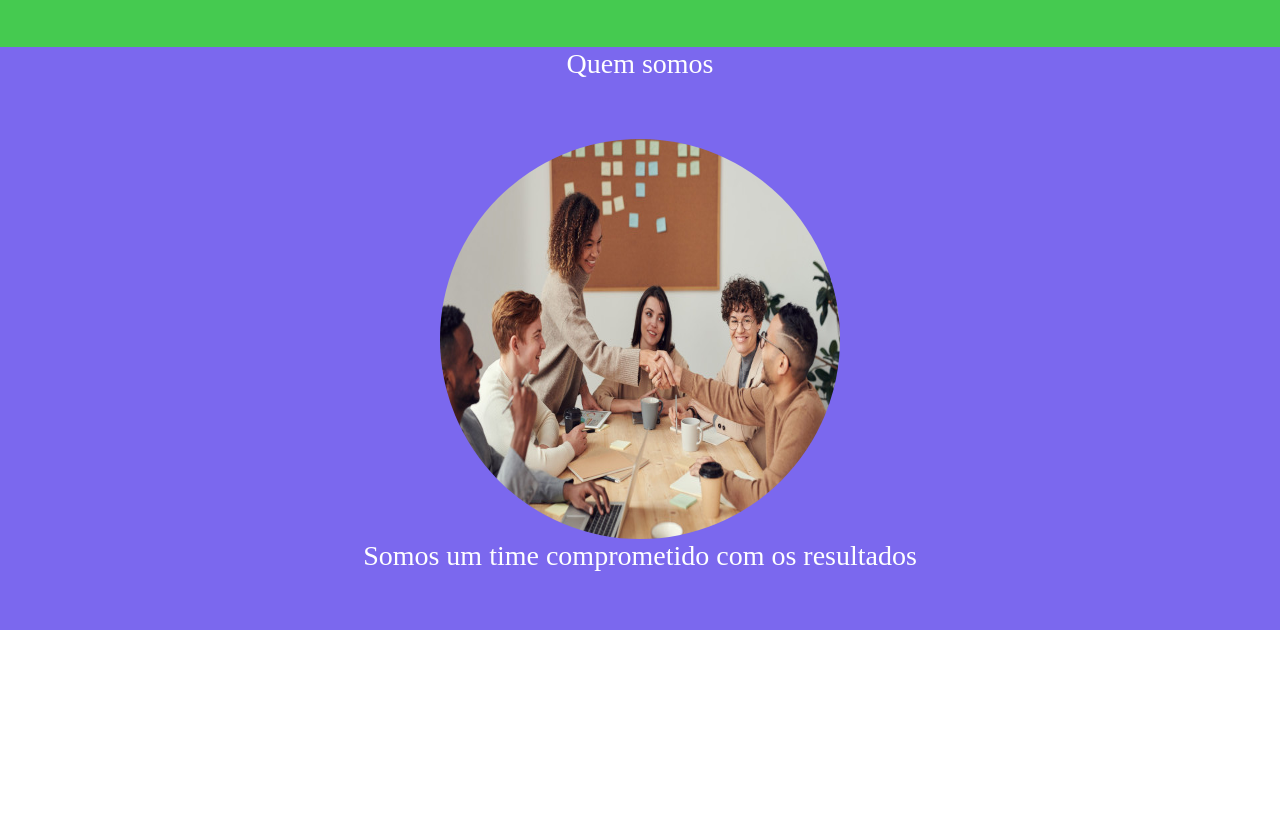
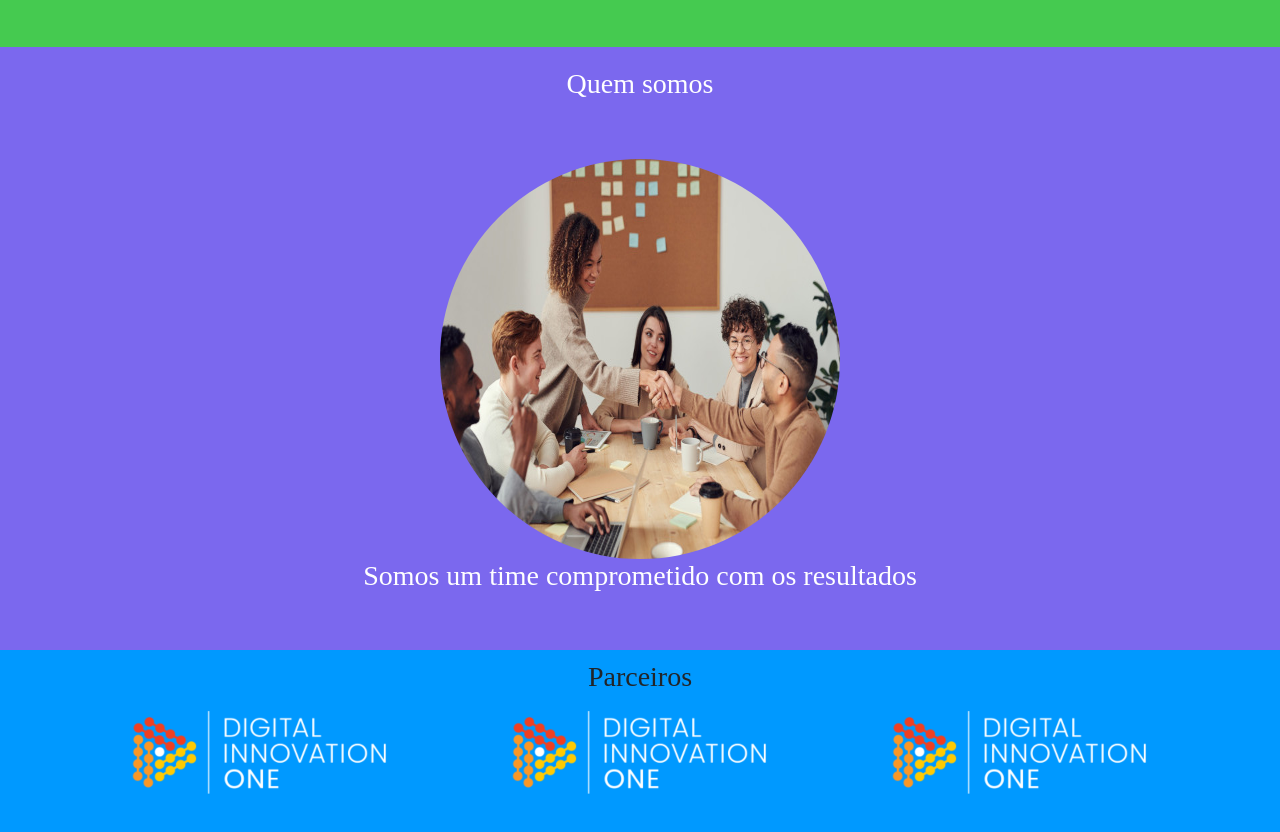
Before and after one commit to DerlanBarros/projeto-bootstrap, a plain HTML site: page index.html in a window 1280 px wide. Shown: the part 118-950 px from the top of the page. Before the commit the page ends 800 px from the top, so only its background shows below. Drawn offline with Linux system fonts and the light colour scheme.

Commit message:
Adicionando colunas com as classes col do bootstrap

```diff
--- a/css/style.css
+++ b/css/style.css
@@ -12,5 +12,10 @@ body{
 }
 
 .margin{
+    padding-top: 10px;
     padding-bottom: 50px;
 }
+
+.parceiros{
+    background-color: #0099ff;
+}
--- a/index.html
+++ b/index.html
@@ -5,7 +5,7 @@
     <meta charset="UTF-8">
     <meta name="viewport" content="width=device-width, initial-scale=1.0">
     <title>Minha Página</title>
-    <link rel="stylesheet" type="text/css" href="projeto-bootstrap/bootstrap/css/bootstrap.min.css">
+    <link rel="stylesheet" type="text/css" href="bootstrap/css/bootstrap.min.css">
     <link rel="stylesheet" type="text/css" href="css/style.css">
 </head>
 
@@ -17,10 +17,10 @@
         <div class="collapse navbar-collapse">
             <ul class="navbar-nav">
                 <li class="nav-item">
-                    <a class="nav-link" href="#">Quem somos</a>
+                    <a class="nav-link" href="#quemsomos">Quem somos</a>
                 </li>
                 <li class="nav-item">
-                    <a class="nav-link" href="#">Parceiros</a>
+                    <a class="nav-link" href="#parceiros">Parceiros</a>
                 </li>
                 <li class="nav-item">
                     <a class="nav-link" href="#">Serviços</a>
@@ -38,6 +38,27 @@
         </div>
     </section>
 
+    <section id="parceiros">
+        <div class="container-fluid text-center margin parceiros">
+            <h3>
+                Parceiros
+            </h3>
+            <div class="container">
+                <div class="row">
+                    <div class="col-lg-4">
+                        <img src="imagens/dio.png" alt="">
+                    </div>
+                    <div class="col-lg-4">
+                        <img src="imagens/dio.png" alt="">
+                    </div>
+                    <div class="col-lg-4">
+                        <img src="imagens/dio.png" alt="">
+                    </div>
+                </div>
+            </div>
+        </div>
+    </section>
+
 </body>
 
 </html>
```
Also changed, not shown: imagens/dio.png (added).
